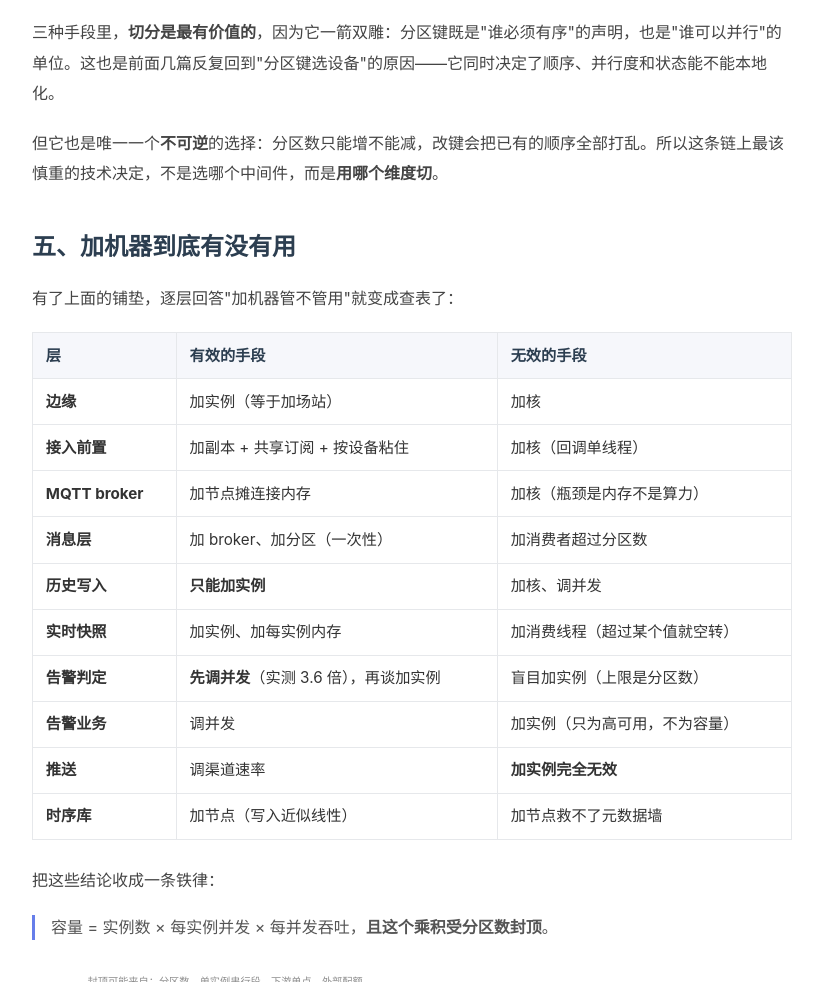
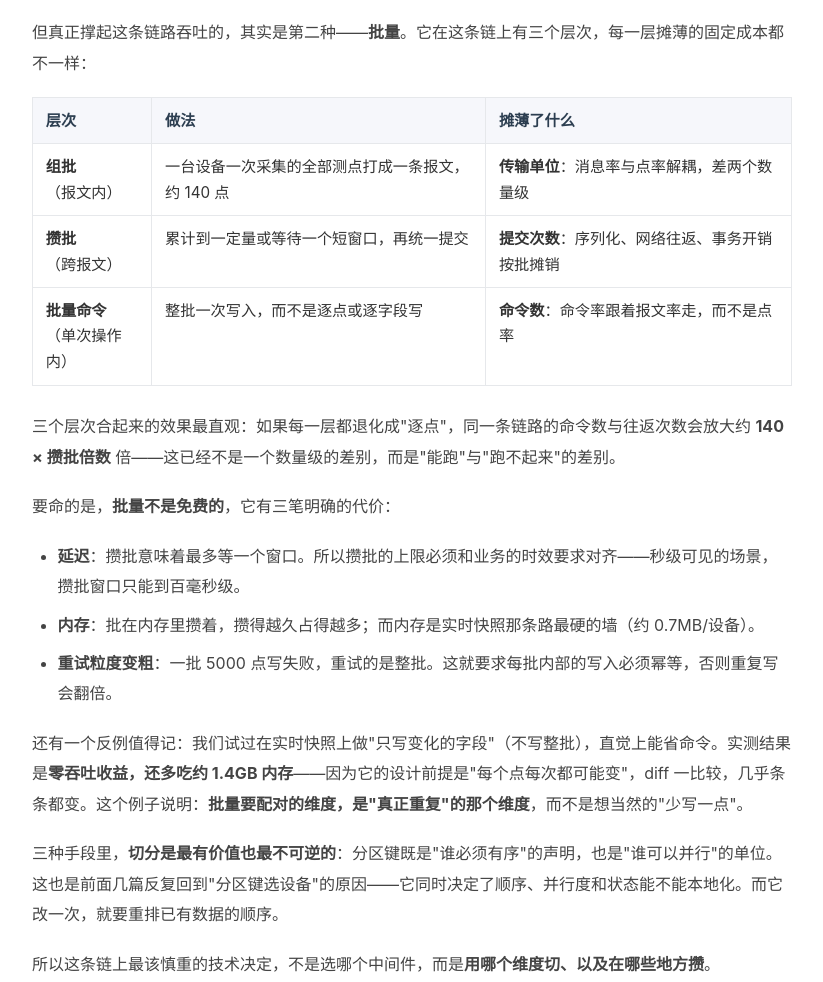
Before and after one commit to ztkyaojiayou/ztkyaojiayou.github.io, a plain HTML site: page tech/iot-data/16-concurrency.html in a window 1280 px wide. Shown: the part 3440-4422 px from the top of the page, without its empty margins (228-1051 px from the left). Drawn offline with Linux system fonts and the light colour scheme; a web font is replaced by a local one.

Commit message:
第 16 篇补「批量写」专节（组批/攒批/批量命令三层与代价）；目录页修正第 15/16 篇的灰色态

```diff
--- a/tech/iot-data/16-concurrency.html
+++ b/tech/iot-data/16-concurrency.html
@@ -153,7 +153,7 @@
 
     <p>第 1 篇里那个 142 倍的换算系数，就是这套单位体系的入口。而这篇想补的是它的另一端：<strong>有些瓶颈根本不在"每秒多少"这条轴上</strong>。时序库那条元数据墙是按<strong>序列数</strong>算的，你把每秒点数据高十倍也没用；MQTT 那条墙是按<strong>连接数 × 每连接内存</strong>算的，吞吐再富余也扛不住连接涨。</p>
 
-    <h2>四、并行的三种手段</h2>
+    <h2>四、批量写：这条链上最有效的一招</h2>
 
     <p>既然有串行点，就得有对应的破法。整条链上只用三种，而且每种都精确对应一类串行原因：</p>
 
@@ -180,9 +180,46 @@
       </tbody>
     </table>
 
-    <p>三种手段里，<strong>切分是最有价值的</strong>，因为它一箭双雕：分区键既是"谁必须有序"的声明，也是"谁可以并行"的单位。这也是前面几篇反复回到"分区键选设备"的原因——它同时决定了顺序、并行度和状态能不能本地化。</p>
+    <p>但真正撑起这条链路吞吐的，其实是第二种——<strong>批量</strong>。它在这条链上有三个层次，每一层摊薄的固定成本都不一样：</p>
 
-    <p>但它也是唯一一个<strong>不可逆</strong>的选择：分区数只能增不能减，改键会把已有的顺序全部打乱。所以这条链上最该慎重的技术决定，不是选哪个中间件，而是<strong>用哪个维度切</strong>。</p>
+    <table>
+      <thead>
+        <tr><th>层次</th><th>做法</th><th>摊薄了什么</th></tr>
+      </thead>
+      <tbody>
+        <tr>
+          <td><strong>组批</strong><br>（报文内）</td>
+          <td>一台设备一次采集的全部测点打成一条报文，约 140 点</td>
+          <td><strong>传输单位</strong>：消息率与点率解耦，差两个数量级</td>
+        </tr>
+        <tr>
+          <td><strong>攒批</strong><br>（跨报文）</td>
+          <td>累计到一定量或等待一个短窗口，再统一提交</td>
+          <td><strong>提交次数</strong>：序列化、网络往返、事务开销按批摊销</td>
+        </tr>
+        <tr>
+          <td><strong>批量命令</strong><br>（单次操作内）</td>
+          <td>整批一次写入，而不是逐点或逐字段写</td>
+          <td><strong>命令数</strong>：命令率跟着报文率走，而不是点率</td>
+        </tr>
+      </tbody>
+    </table>
+
+    <p>三个层次合起来的效果最直观：如果每一层都退化成"逐点"，同一条链路的命令数与往返次数会放大约 <strong>140 × 攒批倍数</strong> 倍——这已经不是一个数量级的差别，而是"能跑"与"跑不起来"的差别。</p>
+
+    <p>要命的是，<strong>批量不是免费的</strong>，它有三笔明确的代价：</p>
+
+    <ul>
+      <li><strong>延迟</strong>：攒批意味着最多等一个窗口。所以攒批的上限必须和业务的时效要求对齐——秒级可见的场景，攒批窗口只能到百毫秒级。</li>
+      <li><strong>内存</strong>：批在内存里攒着，攒得越久占得越多；而内存是实时快照那条路最硬的墙（约 0.7MB/设备）。</li>
+      <li><strong>重试粒度变粗</strong>：一批 5000 点写失败，重试的是整批。这就要求每批内部的写入必须幂等，否则重复写会翻倍。</li>
+    </ul>
+
+    <p>还有一个反例值得记：我们试过在实时快照上做"只写变化的字段"（不写整批），直觉上能省命令。实测结果是<strong>零吞吐收益，还多吃约 1.4GB 内存</strong>——因为它的设计前提是"每个点每次都可能变"，diff 一比较，几乎条条都变。这个例子说明：<strong>批量要配对的维度，是"真正重复"的那个维度</strong>，而不是想当然的"少写一点"。</p>
+
+    <p>三种手段里，<strong>切分是最有价值也最不可逆的</strong>：分区键既是"谁必须有序"的声明，也是"谁可以并行"的单位。这也是前面几篇反复回到"分区键选设备"的原因——它同时决定了顺序、并行度和状态能不能本地化。而它改一次，就要重排已有数据的顺序。</p>
+
+    <p>所以这条链上最该慎重的技术决定，不是选哪个中间件，而是<strong>用哪个维度切、以及在哪些地方攒</strong>。</p>
 
     <h2>五、加机器到底有没有用</h2>
 
```
Also changed, not shown: tech/iot-data/index.html (+2 -2 lines).
